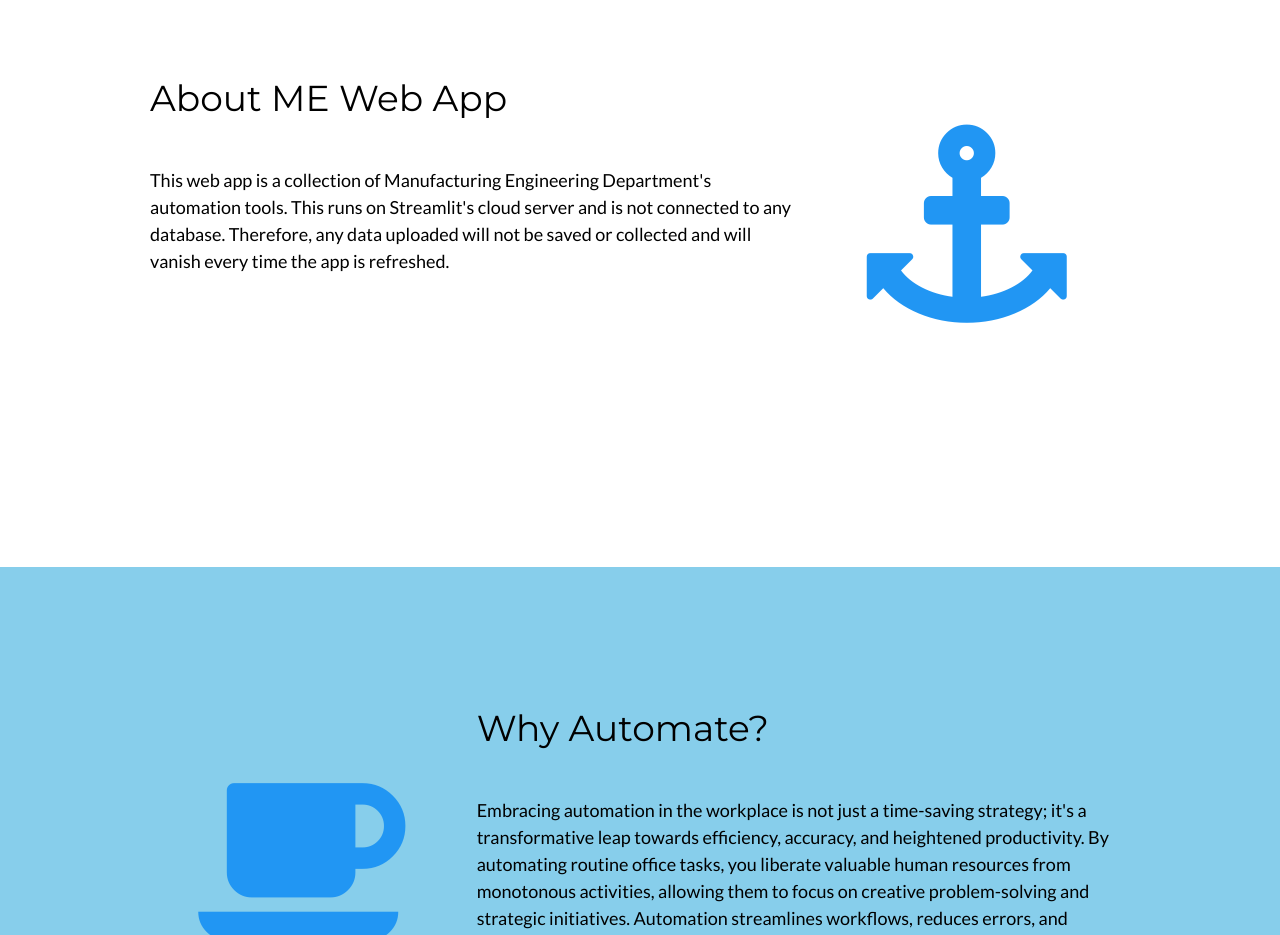
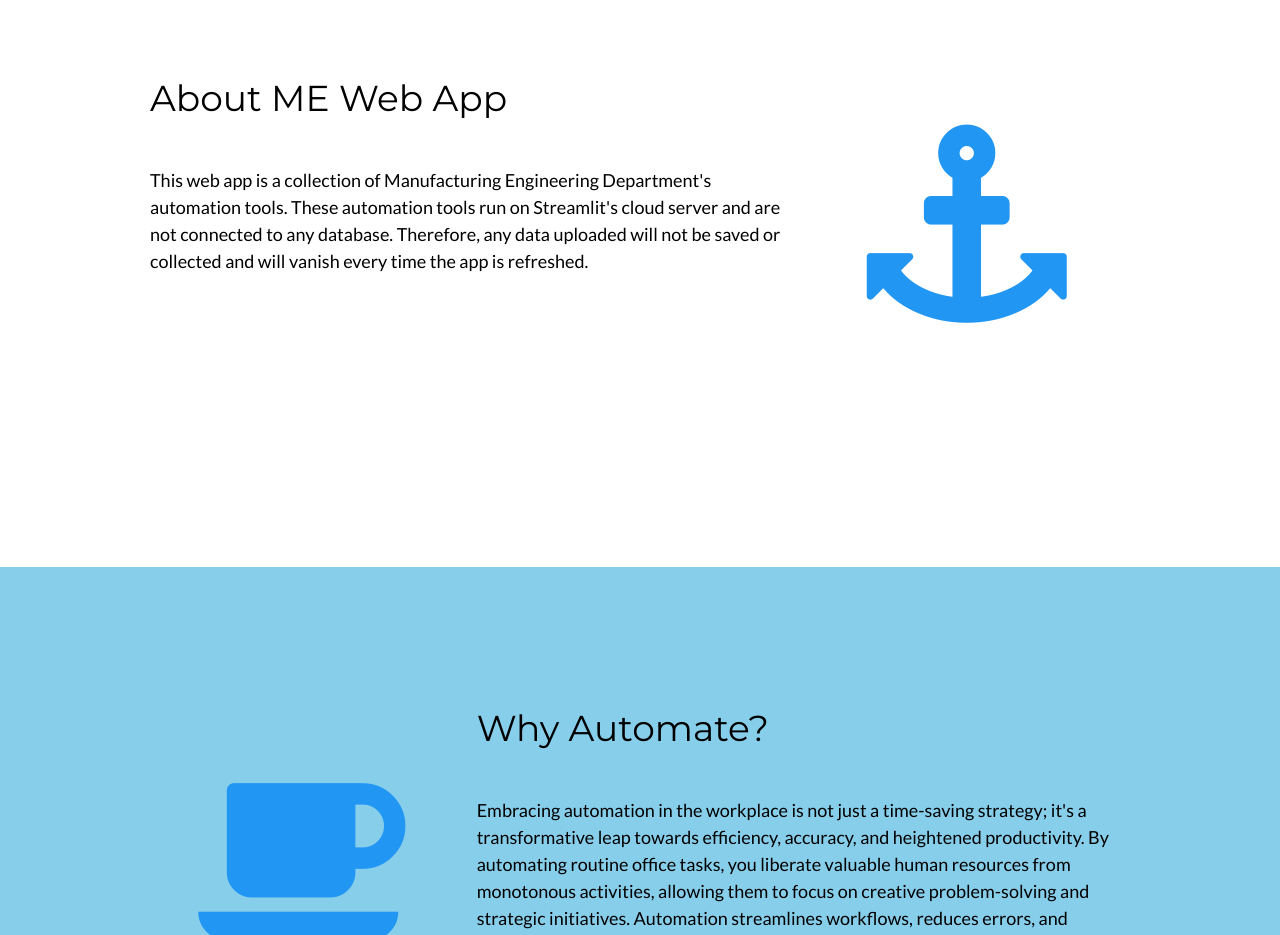
Before and after one commit to APQPxSystems/MEWebAppHomePage, a plain HTML site: page index.html in a window 1280 px wide. Shown: the part 780-1715 px from the top of the page. Drawn offline with nearby package versions, Linux system fonts and the light colour scheme.

Commit message:
Update index.html

```diff
--- a/index.html
+++ b/index.html
@@ -65,7 +65,7 @@
         <div class="w3-twothird">
             <h1>About ME Web App</h1>
             <h5 class="w3-padding-32">This web app is a collection of Manufacturing Engineering Department's automation tools.
-                This runs on Streamlit's cloud server and is not connected to any database.
+                These automation tools run on Streamlit's cloud server and are not connected to any database.
                 Therefore, any data uploaded will not be saved or collected and will vanish every time the app is refreshed.</h5>
         </div>
         <div class="w3-third w3-center">
```
